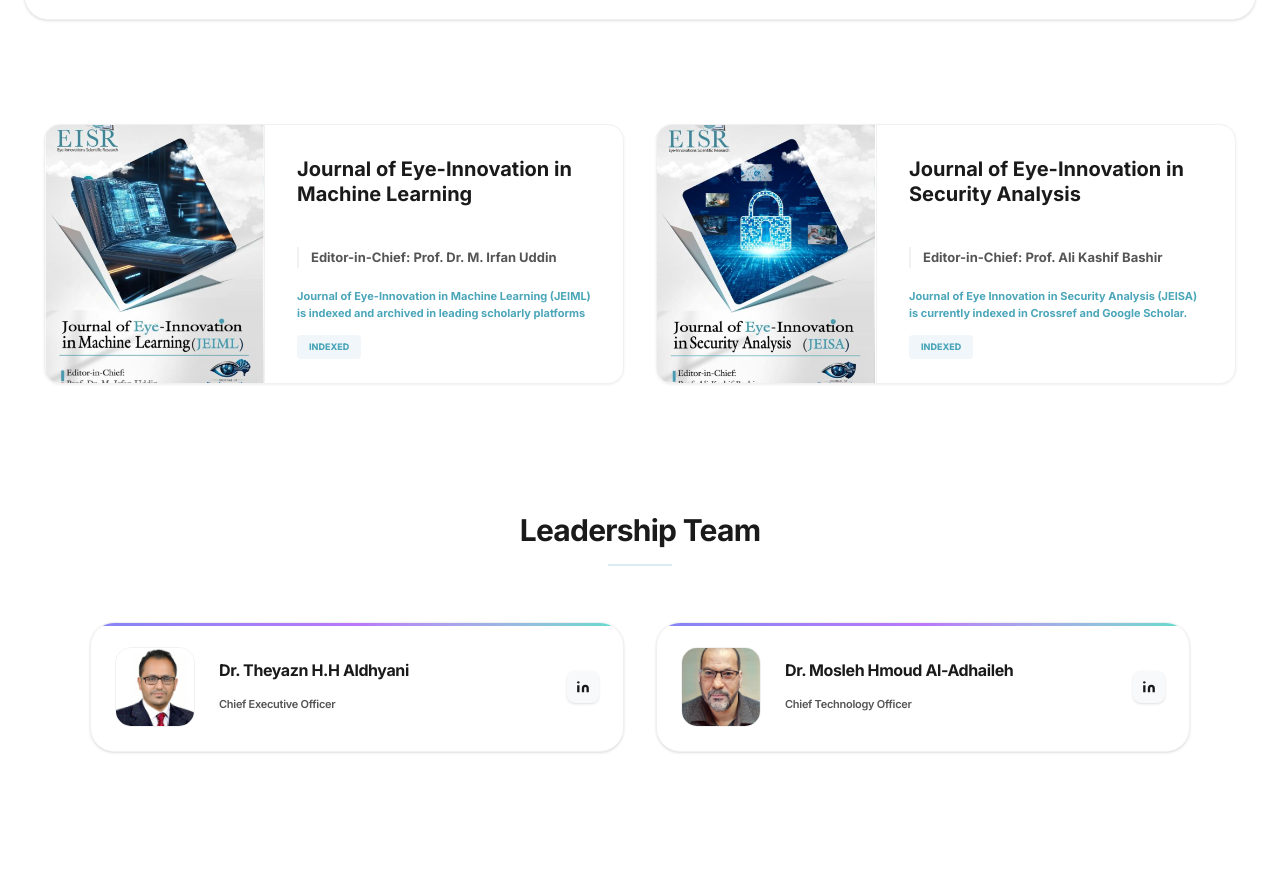
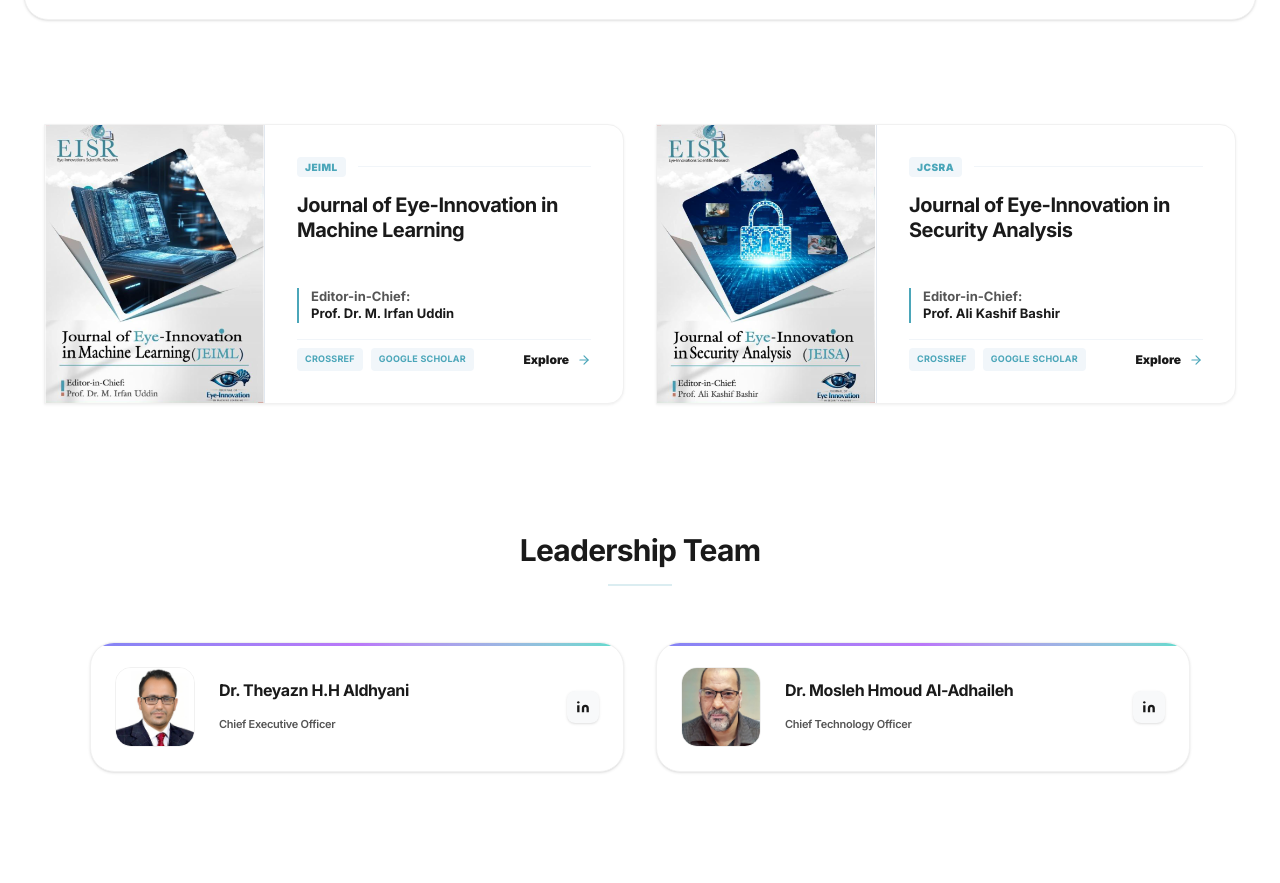
Before and after one commit to razaalikarimi/ipp, a Next.js app: page / in a window 1280 px wide. Shown: the part 1807-2690 px from the top of the page. Built offline with nearby package versions, Linux system fonts and the light colour scheme.

Commit message:
Update journal card UI and indexing layout to match across pages

```diff
--- a/src/app/journals/page.js
+++ b/src/app/journals/page.js
@@ -32,7 +32,7 @@
               <div className="grid grid-cols-1 lg:grid-cols-2 gap-8 lg:gap-10">
                  {journals.map((j) => (
                     <Link href={`/journals/${j.slug}`} key={j.id} className="group">
-                       <div className="bg-white rounded-2xl shadow-sm border border-[#E2E8F0] overflow-hidden flex flex-col md:flex-row h-auto md:h-[280px] transition-all duration-500 cursor-pointer hover:shadow-2xl hover:-translate-y-1">
+                       <div className="bg-white rounded-2xl md:rounded-l-none shadow-sm border border-[#E2E8F0] overflow-hidden flex flex-col md:flex-row h-auto md:h-[280px] transition-all duration-500 cursor-pointer hover:shadow-2xl hover:-translate-y-1">
                           {/* Left Side: Cover/Brand */}
                           <div className="w-full md:w-[220px] shrink-0 border-b md:border-b-0 md:border-r border-[#E2E8F0] bg-[#F4F6F8] relative flex items-center justify-center p-0">
                              {j.cover ? (
@@ -70,8 +70,17 @@
                                 </p>
 
                                 <div className="flex items-center justify-between pt-2 border-t border-[#F1F5F9]">
-                                   <div className="text-[11px] font-bold text-[#4BA6B9] uppercase tracking-wide">
-                                     {j.indexing && j.indexing.includes('Scopus') ? 'Indexed by Scopus' : 'Global Distribution'}
+                                   <div className="flex gap-2 flex-wrap">
+                                     {j.indexingPartners?.slice(0, 2).map((partner, idx) => (
+                                        <span key={idx} className="px-2 py-1 bg-[#F1F6FA] text-[9px] font-bold text-[#4BA6B9] rounded uppercase tracking-wide">
+                                          {partner}
+                                        </span>
+                                     ))}
+                                     {(!j.indexingPartners || j.indexingPartners.length === 0) && (
+                                        <span className="px-2 py-1 bg-[#F1F6FA] text-[9px] font-bold text-[#4BA6B9] rounded uppercase tracking-wide">
+                                          Global Distribution
+                                        </span>
+                                     )}
                                    </div>
                                    <div className="flex items-center gap-2 text-[12px] font-black text-[#1A1A1A] group-hover:gap-3 transition-all">
                                       Explore <ArrowRight size={14} className="text-[#4BA6B9]" />
--- a/src/app/page.js
+++ b/src/app/page.js
@@ -198,25 +198,61 @@
            <div className="max-w-[1240px] mx-auto px-6">
                <div className="grid grid-cols-1 md:grid-cols-2 gap-8">
                   {journals.map((j) => (
-                     <Link key={j.slug} href={`/journals/${j.slug}`} className="bg-white rounded-2xl shadow shadow-[#F1F1F1] border border-[#F1F1F1] overflow-hidden flex flex-col md:flex-row h-auto md:h-[260px] transition-all duration-500 group hover:shadow-xl">
-                        <div className="w-full md:w-[220px] shrink-0 border-r border-[#F1F1F1] bg-[#F4F6F8] relative flex items-center justify-center p-0">
+                     <Link href={`/journals/${j.slug}`} key={j.id} className="group">
+                       <div className="bg-white rounded-2xl md:rounded-l-none shadow shadow-[#F1F1F1] border border-[#F1F1F1] overflow-hidden flex flex-col md:flex-row h-auto md:h-[280px] transition-all duration-500 cursor-pointer hover:shadow-2xl hover:-translate-y-1">
+                          {/* Left Side: Cover/Brand */}
+                          <div className="w-full md:w-[220px] shrink-0 border-b md:border-b-0 md:border-r border-[#E2E8F0] bg-[#F4F6F8] relative flex items-center justify-center p-0">
                              {j.cover ? (
                                 <img src={j.cover} alt={j.title} className="w-full h-full object-cover" />
                              ) : (
-                             <div className="bg-[#0B1F3A] w-full h-full flex items-center justify-center">
-                                <span className="text-white text-[10px] font-bold tracking-widest">EISR PRESS</span>
+                               <div className="relative w-full h-full flex flex-col items-center justify-center bg-[#0B1F3A] p-6 text-center">
+                                 <div className="absolute inset-0 opacity-10 bg-[radial-gradient(circle_at_center,_white_1px,transparent_1px)] bg-[length:16px_16px]" />
+                                 <div className="z-10 leading-tight">
+                                    <span className="text-white/40 text-[10px] font-black block mb-2 uppercase tracking-widest">EISR PRESS</span>
+                                    <span className="text-white text-lg font-black uppercase block tracking-tighter">{j.id}</span>
+                                    <span className="text-[#4BA6B9] text-[10px] font-bold block mt-1">Portfolio</span>
+                                 </div>
                                </div>
                              )}
                           </div>
-                       <div className="flex-grow p-8 flex flex-col justify-between">
+
+                          {/* Right Side: Info */}
+                          <div className="flex-grow p-6 lg:p-8 flex flex-col justify-between">
                              <div className="space-y-4">
-                             <h3 className="text-xl font-bold text-[#1A1A1A] group-hover:text-[#4BA6B9] leading-tight transition-colors">{j.title}</h3>
+                                <div className="flex items-center gap-3">
+                                   <span className="px-2 py-0.5 rounded bg-[#F1F6FA] text-[10px] font-black text-[#4BA6B9] uppercase tracking-wider">
+                                     {j.id.toUpperCase()}
+                                   </span>
+                                   <div className="h-px flex-grow bg-[#F1F5F9]" />
                                 </div>
-                          <div className="space-y-5 mt-6">
-                             <p className="text-[13px] font-bold text-[#555555] border-l-2 border-[#F1F1F1] pl-3">Editor-in-Chief: {j.chief}</p>
-                             <div className="flex flex-col space-y-3">
-                                <span className="text-[#4BA6B9] font-bold text-[11px] leading-relaxed block">{j.indexing.split(',')[0]}</span>
-                                <div className="w-fit px-3 h-6 bg-[#F1F6FA] rounded text-[9px] flex items-center justify-center font-extrabold text-[#4BA6B9]">INDEXED</div>
+                                <h3 className="text-xl font-sans font-black text-[#1A1A1A] group-hover:text-[#4BA6B9] leading-tight tracking-tight transition-colors">
+                                  {j.title}
+                                </h3>
+                             </div>
+
+                             <div className="space-y-4 mt-6">
+                                <p className="text-[13px] font-bold text-[#555555] group-hover:translate-x-1 transition-transform border-l-2 border-[#4BA6B9] pl-3 leading-snug">
+                                   Editor-in-Chief:<br/>
+                                   <span className="text-[#1A1A1A]">{j.chief}</span>
+                                </p>
+
+                                <div className="flex items-center justify-between pt-2 border-t border-[#F1F5F9]">
+                                   <div className="flex gap-2 flex-wrap">
+                                     {j.indexingPartners?.slice(0, 2).map((partner, idx) => (
+                                        <span key={idx} className="px-2 py-1 bg-[#F1F6FA] text-[9px] font-bold text-[#4BA6B9] rounded uppercase tracking-wide">
+                                          {partner}
+                                        </span>
+                                     ))}
+                                     {(!j.indexingPartners || j.indexingPartners.length === 0) && (
+                                        <span className="px-2 py-1 bg-[#F1F6FA] text-[9px] font-bold text-[#4BA6B9] rounded uppercase tracking-wide">
+                                          Global Distribution
+                                        </span>
+                                     )}
+                                   </div>
+                                   <div className="flex items-center gap-2 text-[12px] font-black text-[#1A1A1A] group-hover:gap-3 transition-all shrink-0 ml-2">
+                                      Explore <ArrowRight size={14} className="text-[#4BA6B9]" />
+                                   </div>
+                                </div>
                              </div>
                           </div>
                        </div>
```
Lines whose indentation alone changed are shown as unchanged.
